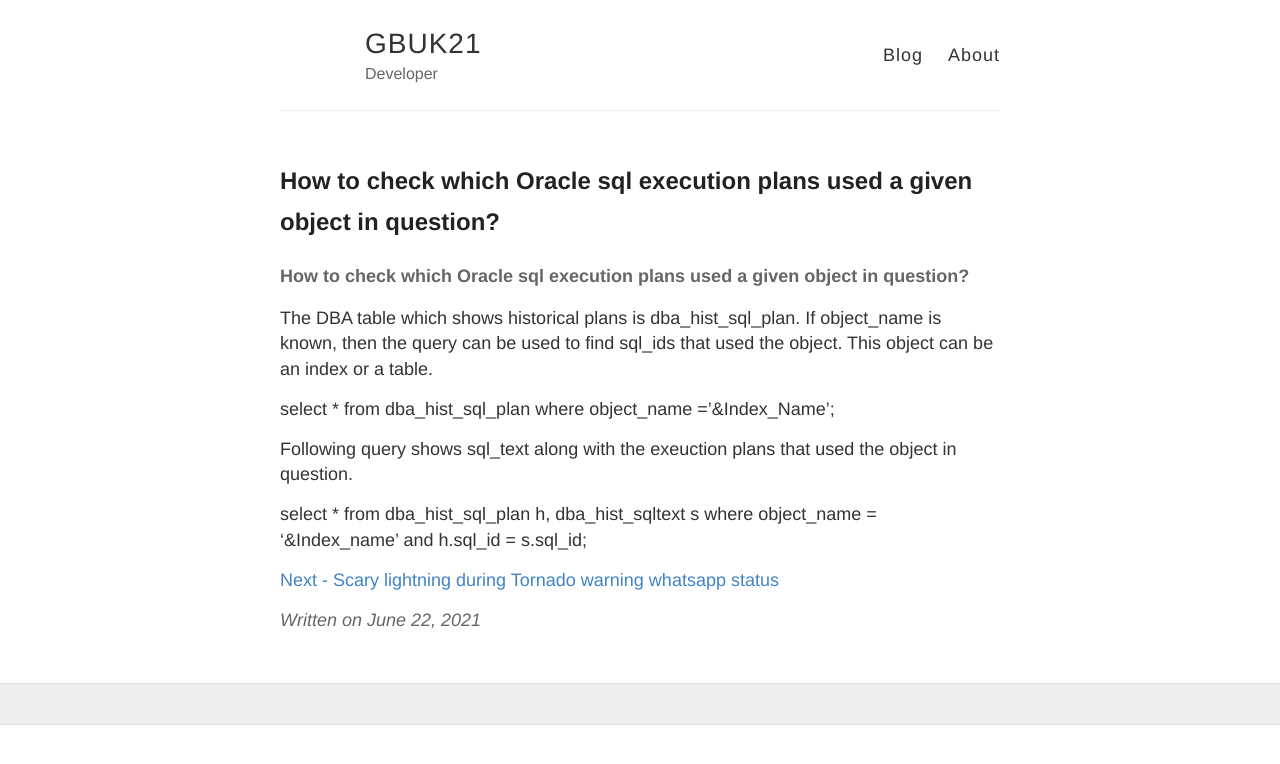
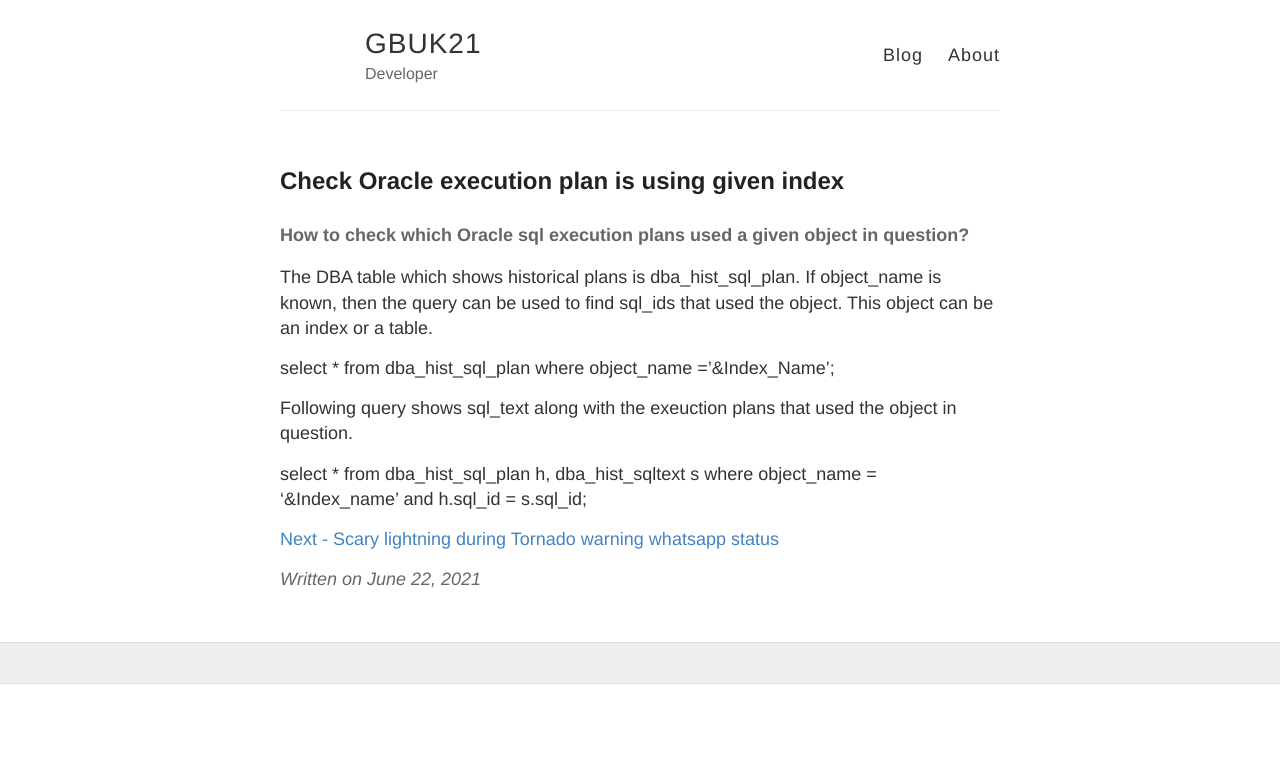
Before and after one commit to gbuk21/General, a Jekyll site: the page built from split1/_posts/2021-06-22-How to check which Oracle sql execution plans used a given object.md, in a window 1280 px wide. Shown: the top 764 px of the page. Built offline with Jekyll 4.4.1, drawn with Linux system fonts in a browser that asks for light colours.

Commit message:
Update 2021-06-22-How to check which Oracle sql execution plans used a given object.md

```diff
--- a/split1/_posts/2021-06-22-How to check which Oracle sql execution plans used a given object.md
+++ b/split1/_posts/2021-06-22-How to check which Oracle sql execution plans used a given object.md
@@ -1,7 +1,7 @@
 ---
 last_modified_at: 2021-06-22
 layout: post
-title: How to check which Oracle sql execution plans used a given object in question?
+title: Check Oracle execution plan is using given index
 ---
 
 <H4>How to check which Oracle sql execution plans used a given object in question?</H4>
```
